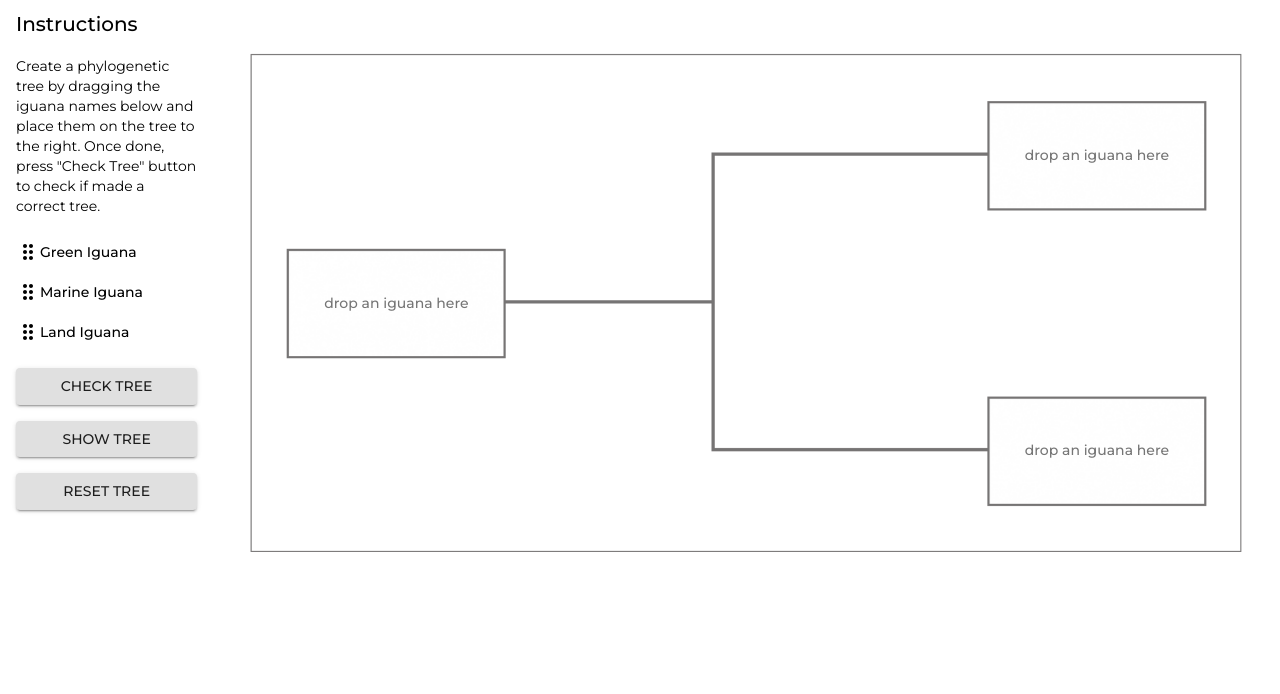
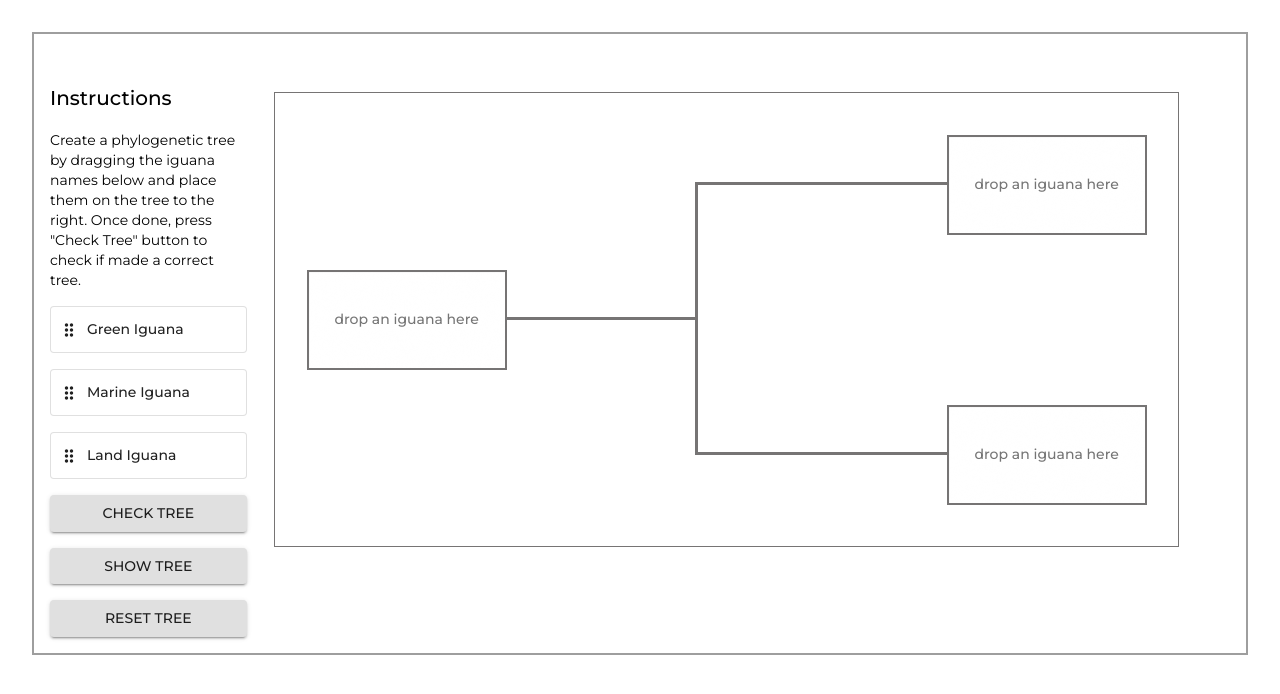
Before and after one commit to desmond-tuiyot/playground-react-dnd, a React (Create React App) app: page / in a window 1280 px wide. Shown: the top 694 px of the page. Built offline with nearby package versions, Linux system fonts and the light colour scheme.

Commit message:
messed around with layout and alignment-  Material ui can be a pain!

```diff
--- a/src/components/App.js
+++ b/src/components/App.js
@@ -3,7 +3,7 @@ import { DndProvider } from "react-dnd";
 import { HTML5Backend } from "react-dnd-html5-backend";
 
 import PhyloTreeDnD from "./phylo-tree-dnd/PhyloTreeDnD";
-import theme from "../theme/theme";
+import theme from "../theme";
 
 function App() {
   return (
--- a/src/components/phylo-tree-dnd/MainActivity/MainActivity.jsx
+++ b/src/components/phylo-tree-dnd/MainActivity/MainActivity.jsx
@@ -11,12 +11,11 @@ import useScaledBounds from "../../../hooks/useScaledBounds";
 const useStyles = makeStyles((theme) => ({
   root: {
     position: "relative",
-    height: "100%",
-    width: "100%",
     display: "flex",
   },
   img: {
     width: "100%",
+    maxWidth: "960px",
     height: "auto",
   },
   dropTargetContainer: {
@@ -37,12 +36,7 @@ const MainActivity = () => {
   );
 
   const dropTargets = dropTargetsBounds.map((_, index) => (
-    <DropTarget
-      key={index}
-      // data-testid={`target-${index}`}
-      bounds={scaledBounds[index]}
-      index={index}
-    />
+    <DropTarget key={index} bounds={scaledBounds[index]} index={index} />
   ));
 
   return (
--- a/src/components/phylo-tree-dnd/PhyloTreeDnD.jsx
+++ b/src/components/phylo-tree-dnd/PhyloTreeDnD.jsx
@@ -1,11 +1,29 @@
 import Grid from "@material-ui/core/Grid";
+import Container from "@material-ui/core/Container";
+import { makeStyles } from "@material-ui/core/styles";
 
 import SideBar from "./SideBar";
 import MainActivity from "./MainActivity";
 
+const useStyles = makeStyles((theme) => ({
+  root: {
+    marginTop: theme.spacing(4),
+    padding: theme.spacing(2),
+    border: `2px solid ${theme.palette.grey["500"]}`,
+  },
+}));
+
 const PhyloTreeDnD = () => {
+  const classes = useStyles();
   return (
-    <Grid container spacing={2}>
+    <Container maxWidth="lg">
+      <Grid
+        container
+        spacing={0}
+        justify="center"
+        className={classes.root}
+        alignItems="stretch"
+      >
         <Grid item xs={6} sm={3} md={2}>
           <SideBar />
         </Grid>
@@ -13,6 +31,7 @@ const PhyloTreeDnD = () => {
           <MainActivity />
         </Grid>
       </Grid>
+    </Container>
   );
 };
 
--- a/src/components/phylo-tree-dnd/SideBar/DragSource.jsx
+++ b/src/components/phylo-tree-dnd/SideBar/DragSource.jsx
@@ -1,15 +1,22 @@
 import Grid from "@material-ui/core/Grid";
 import Typography from "@material-ui/core/Typography";
+import Paper from "@material-ui/core/Paper";
 import DragIndicatorIcon from "@material-ui/icons/DragIndicator";
 import { makeStyles } from "@material-ui/core/styles";
 import { useDrag } from "react-dnd";
 
 const useStyles = makeStyles((theme) => ({
+  root: {
+    padding: theme.spacing(1.5, 1),
+  },
   text: {
     ...theme.typography,
     display: "flex",
     alignItems: "center",
     fontWeight: theme.typography.fontWeightMedium,
+  },
+  iguanaName: {
+    paddingLeft: theme.spacing(1),
   },
 }));
 
@@ -22,10 +29,12 @@ const DragSource = ({ iguana }) => {
 
   return (
     <Grid item xs={12} role="drag-source" ref={drag}>
-      <Typography className={classes.text}>
-        <DragIndicatorIcon />
-        {iguana}
-      </Typography>
+      <Paper className={classes.root} elevation={1} variant="outlined">
+        <Typography className={classes.text}>
+          <DragIndicatorIcon fontSize="small" />
+          <span className={classes.iguanaName}>{iguana}</span>
+        </Typography>
+      </Paper>
     </Grid>
   );
 };
--- a/src/components/phylo-tree-dnd/SideBar/SideBar.jsx
+++ b/src/components/phylo-tree-dnd/SideBar/SideBar.jsx
@@ -1,10 +1,17 @@
 import Grid from "@material-ui/core/Grid";
+import { makeStyles } from "@material-ui/core/styles";
 
 import ActionButtons from "./ActionButtons";
 import Instructions from "./Instructions";
 import DragSources from "./DragSources";
 
+const useStyles = makeStyles((theme) => ({
+  root: { height: "100%", marginTop: theme.spacing(3) },
+}));
+
 const SideBar = () => {
+  const classes = useStyles();
+
   const buttons = [
     { text: "Check Tree", handleClick: () => {} },
     { text: "Show Tree", handleClick: () => {} },
@@ -14,14 +21,14 @@ const SideBar = () => {
   const iguanas = ["Green Iguana", "Marine Iguana", "Land Iguana"];
 
   return (
-    <Grid container spacing={3} justify="center" alignItems="center">
-      <Grid item xs={12} container justify="center" spacing={2}>
+    <Grid container direction="column" spacing={2} className={classes.root}>
+      <Grid item container justify="center" spacing={2}>
         <Instructions />
       </Grid>
-      <Grid item xs={12} container justify="center" spacing={2}>
+      <Grid item container justify="center" spacing={2}>
         <DragSources iguanas={iguanas} />
       </Grid>
-      <Grid item xs={12} container justify="center" spacing={2}>
+      <Grid item container justify="center" spacing={2}>
         <ActionButtons buttons={buttons} />
       </Grid>
     </Grid>
--- /dev/null
+++ b/src/theme/index.js
@@ -0,0 +1,11 @@
+import { createMuiTheme, responsiveFontSizes } from "@material-ui/core/styles";
+
+let theme = createMuiTheme({
+  typography: {
+    fontFamily: "Montserrat",
+  },
+});
+
+theme = responsiveFontSizes(theme);
+
+export default theme;
--- a/src/theme/theme.js
+++ /dev/null
@@ -1,9 +0,0 @@
-import { createMuiTheme } from "@material-ui/core/styles";
-
-const theme = createMuiTheme({
-  typography: {
-    fontFamily: "Montserrat",
-  },
-});
-
-export default theme;
```
Lines whose indentation alone changed are shown as unchanged.
